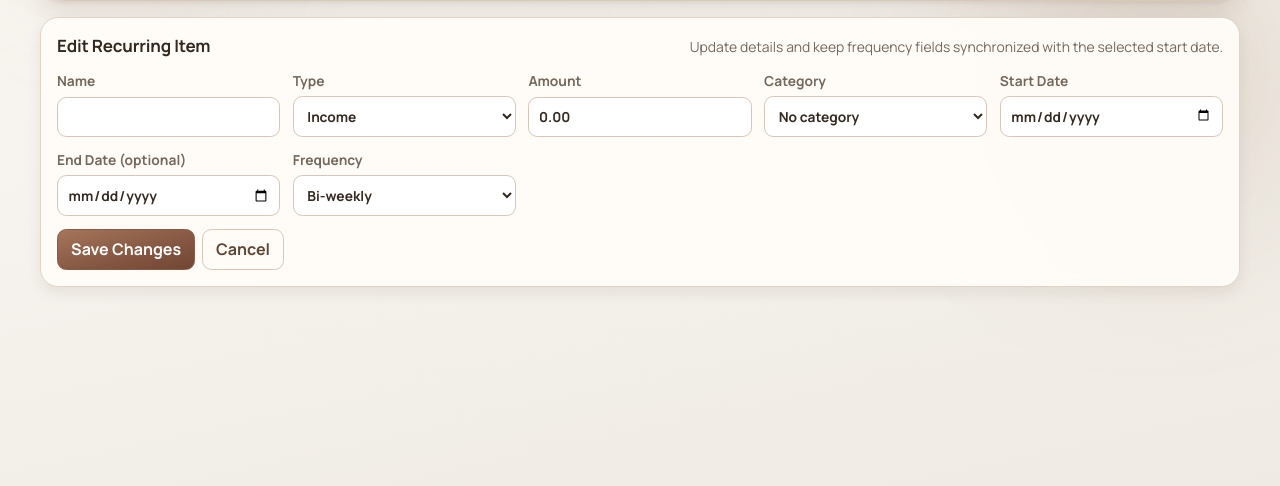
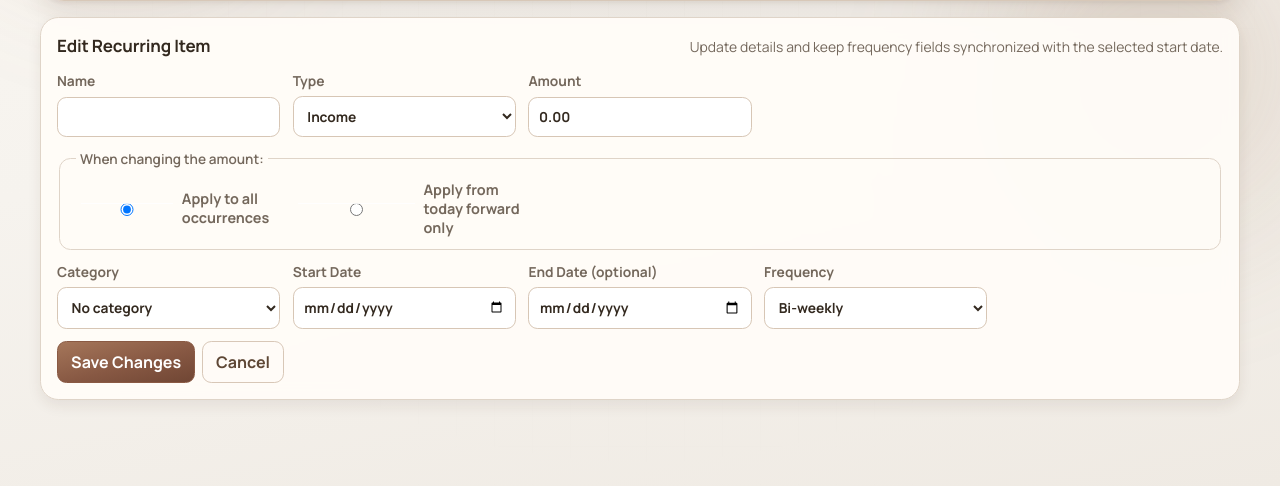
Before and after one commit to okiejake/metis, a FastAPI app: template templates/recurring_edit.html in a window 1280 px wide. Shown: the part 314-800 px from the top of the page. Run offline with FastAPI, Linux system fonts and the light colour scheme; the template is opened without the code that fills it, so the values that code supplies are empty; parts of the project's set-up code (start-up, migrations or seed data) failed here and were passed over.

Commit message:
Add option to edit recurring transaction amount for all or future only
When editing a recurring item's amount, users can now choose to apply the
change to all occurrences or only from today forward. This uses a new
amount_overrides table to store effective-dated amount changes, preserving
historical amounts for past instances while updating future ones.

Co-Authored-By: Claude Opus 4.6 <noreply@anthropic.com>

```diff
--- a/services.py
+++ b/services.py
@@ -165,6 +165,7 @@ def init_db() -> None:
         conn.execute("CREATE SEQUENCE IF NOT EXISTS categories_id_seq START 1")
         conn.execute("CREATE SEQUENCE IF NOT EXISTS recurring_items_id_seq START 1")
         conn.execute("CREATE SEQUENCE IF NOT EXISTS manual_transactions_id_seq START 1")
+        conn.execute("CREATE SEQUENCE IF NOT EXISTS amount_overrides_id_seq START 1")
         conn.execute(
             """
             CREATE TABLE IF NOT EXISTS users (
@@ -242,6 +243,17 @@ def init_db() -> None:
                 tx_date DATE NOT NULL,
                 category_id BIGINT,
                 user_id BIGINT NOT NULL,
+                created_at TIMESTAMP NOT NULL DEFAULT NOW()
+            )
+            """
+        )
+        conn.execute(
+            """
+            CREATE TABLE IF NOT EXISTS amount_overrides (
+                id BIGINT PRIMARY KEY DEFAULT nextval('amount_overrides_id_seq'),
+                recurring_item_id BIGINT NOT NULL,
+                effective_date DATE NOT NULL,
+                amount DOUBLE NOT NULL,
                 created_at TIMESTAMP NOT NULL DEFAULT NOW()
             )
             """
@@ -685,10 +697,26 @@ def iter_semimonthly(start_anchor: date, window_start: date, window_end: date, d
         month_cursor = add_months(month_cursor, 1)
 
 
+def _resolve_amount(
+    base_amount: float, overrides: List[Dict[str, Any]], occurrence_date: date
+) -> float:
+    effective = base_amount
+    for ovr in overrides:
+        ovr_date = ovr["effective_date"]
+        if isinstance(ovr_date, datetime):
+            ovr_date = ovr_date.date()
+        if ovr_date <= occurrence_date:
+            effective = float(ovr["amount"])
+        else:
+            break
+    return effective
+
+
 def generate_recurring_transactions(
     item: Dict[str, Any],
     window_start: date,
     window_end: date,
+    overrides: Optional[List[Dict[str, Any]]] = None,
 ) -> List[Dict[str, Any]]:
     item_start = item["start_date"]
     item_end = item["end_date"]
@@ -704,7 +732,7 @@ def generate_recurring_transactions(
         return []
 
     kind = item["kind"]
-    amount = float(item["amount"])
+    base_amount = float(item["amount"])
     frequency = item["frequency_type"]
 
     if frequency == "biweekly":
@@ -723,6 +751,7 @@ def generate_recurring_transactions(
 
     rows: List[Dict[str, Any]] = []
     for occurrence_date in occurrences:
+        amount = _resolve_amount(base_amount, overrides or [], occurrence_date)
         delta = amount if kind == "income" else -amount
         rows.append(
             {
@@ -871,6 +900,51 @@ def load_recurring_item_by_id(user_id: int, item_id: int) -> Optional[Dict[str,
     return rows[0]
 
 
+def load_amount_overrides(recurring_item_id: int) -> List[Dict[str, Any]]:
+    with get_connection() as conn:
+        cursor = conn.execute(
+            "SELECT id, recurring_item_id, effective_date, amount FROM amount_overrides "
+            "WHERE recurring_item_id = ? ORDER BY effective_date ASC",
+            [recurring_item_id],
+        )
+        return rows_to_dicts(cursor)
+
+
+def load_amount_overrides_for_items(item_ids: List[int]) -> Dict[int, List[Dict[str, Any]]]:
+    if not item_ids:
+        return {}
+    placeholders = ", ".join("?" for _ in item_ids)
+    with get_connection() as conn:
+        cursor = conn.execute(
+            f"SELECT id, recurring_item_id, effective_date, amount FROM amount_overrides "
+            f"WHERE recurring_item_id IN ({placeholders}) ORDER BY effective_date ASC",
+            item_ids,
+        )
+        rows = rows_to_dicts(cursor)
+    result: Dict[int, List[Dict[str, Any]]] = {}
+    for row in rows:
+        rid = int(row["recurring_item_id"])
+        result.setdefault(rid, []).append(row)
+    return result
+
+
+def save_amount_override(recurring_item_id: int, effective_date: date, amount: float) -> None:
+    with get_connection() as conn:
+        conn.execute(
+            "DELETE FROM amount_overrides WHERE recurring_item_id = ? AND effective_date = ?",
+            [recurring_item_id, effective_date],
+        )
+        conn.execute(
+            "INSERT INTO amount_overrides (recurring_item_id, effective_date, amount) VALUES (?, ?, ?)",
+            [recurring_item_id, effective_date, amount],
+        )
+
+
+def delete_overrides_for_item(recurring_item_id: int) -> None:
+    with get_connection() as conn:
+        conn.execute("DELETE FROM amount_overrides WHERE recurring_item_id = ?", [recurring_item_id])
+
+
 def summarize_frequency(item: Dict[str, Any]) -> str:
     frequency = item["frequency_type"]
     if frequency == "biweekly":
@@ -885,8 +959,12 @@ def summarize_frequency(item: Dict[str, Any]) -> str:
 
 def collect_window_transactions(user_id: int, window_start: date, window_end: date) -> List[Dict[str, Any]]:
     transactions: List[Dict[str, Any]] = []
-    for item in load_active_recurring(user_id):
-        transactions.extend(generate_recurring_transactions(item, window_start, window_end))
+    active_items = load_active_recurring(user_id)
+    item_ids = [int(item["id"]) for item in active_items]
+    overrides_by_id = load_amount_overrides_for_items(item_ids)
+    for item in active_items:
+        item_overrides = overrides_by_id.get(int(item["id"]), [])
+        transactions.extend(generate_recurring_transactions(item, window_start, window_end, overrides=item_overrides))
     transactions.extend(load_manual_transactions(user_id, window_start, window_end))
 
     transactions.sort(
--- a/static/styles.css
+++ b/static/styles.css
@@ -937,6 +937,31 @@ button.danger,
   grid-column: 1 / -1;
 }
 
+.amount-scope {
+  border: 1px solid var(--line, #dcccb9);
+  border-radius: var(--radius-md);
+  padding: 0.75rem 1rem;
+  display: flex;
+  gap: 1.5rem;
+  flex-wrap: wrap;
+  align-items: center;
+}
+
+.amount-scope legend {
+  font-size: 0.85rem;
+  font-weight: 600;
+  padding: 0 0.25rem;
+  color: var(--muted, #6b5d4f);
+}
+
+.radio-label {
+  display: flex;
+  align-items: center;
+  gap: 0.35rem;
+  font-size: 0.9rem;
+  cursor: pointer;
+}
+
 .actions {
   display: flex;
   gap: 0.42rem;
--- a/templates/recurring_edit.html
+++ b/templates/recurring_edit.html
@@ -34,8 +34,20 @@
 
     <label>
       Amount
-      <input type="number" step="0.01" min="0.01" name="amount" value="{{ '%.2f'|format(item.amount) }}" required />
+      <input type="number" step="0.01" min="0.01" name="amount" value="{{ '%.2f'|format(current_amount) }}" required />
     </label>
+
+    <fieldset class="amount-scope full-row">
+      <legend>When changing the amount:</legend>
+      <label class="radio-label">
+        <input type="radio" name="amount_change_scope" value="all" checked />
+        Apply to all occurrences
+      </label>
+      <label class="radio-label">
+        <input type="radio" name="amount_change_scope" value="future" />
+        Apply from today forward only
+      </label>
+    </fieldset>
 
     <label>
       Category
```
Also changed, not shown: routes/recurring.py (+76 -26 lines).
